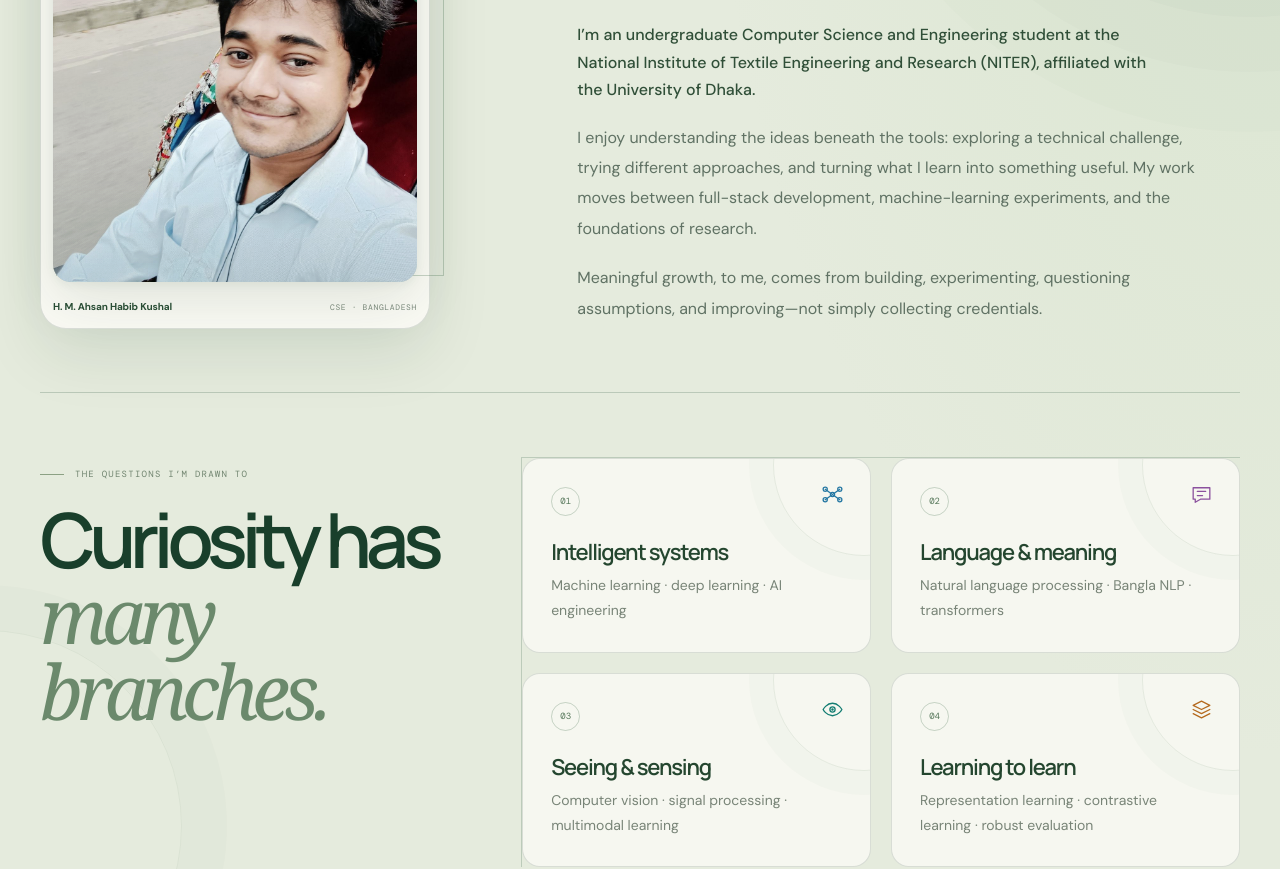
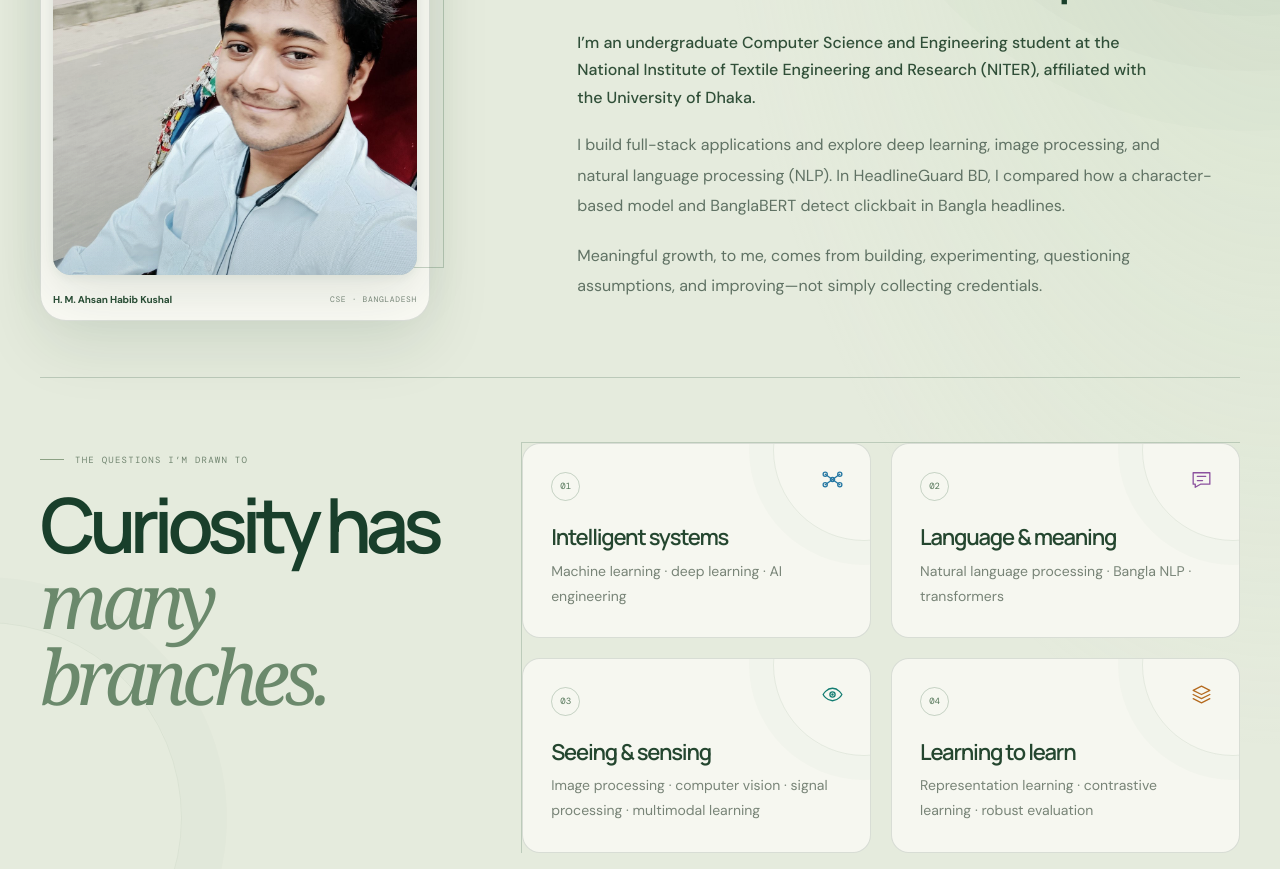
Before and after one commit to AhsanCS64/Ahsan_Portfolio, a React (Vite) app in the folder Frontend/: page /about in a window 1280 px wide. Shown: the part 780-1649 px from the top of the page. Built offline with nearby package versions, Linux system fonts and the light colour scheme.

Commit message:
Update AboutPage.jsx

```diff
--- a/Frontend/src/pages/AboutPage.jsx
+++ b/Frontend/src/pages/AboutPage.jsx
@@ -8,7 +8,7 @@ import SkillIcon from "../components/SkillIcon.jsx";
 const researchAreas = [
   { number: "01", kind: "network", title: "Intelligent systems", detail: "Machine learning · deep learning · AI engineering" },
   { number: "02", kind: "language", title: "Language & meaning", detail: "Natural language processing · Bangla NLP · transformers" },
-  { number: "03", kind: "vision", title: "Seeing & sensing", detail: "Computer vision · signal processing · multimodal learning" },
+  { number: "03", kind: "vision", title: "Seeing & sensing", detail: "Image processing · computer vision · signal processing · multimodal learning" },
   { number: "04", kind: "layers", title: "Learning to learn", detail: "Representation learning · contrastive learning · robust evaluation" },
 ];
 
@@ -58,11 +58,10 @@ export default function AboutPage() {
               (NITER), affiliated with the University of Dhaka.
             </p>
             <p>
-              I enjoy understanding the ideas beneath the tools: exploring a
-              technical challenge, trying different approaches, and turning
-              what I learn into something useful. My work moves between
-              full-stack development, machine-learning experiments, and the
-              foundations of research.
+              I build full-stack applications and explore deep learning, image
+              processing, and natural language processing (NLP). In HeadlineGuard
+              BD, I compared how a character-based model and BanglaBERT detect
+              clickbait in Bangla headlines.
             </p>
             <p>
               Meaningful growth, to me, comes from building, experimenting,
```
